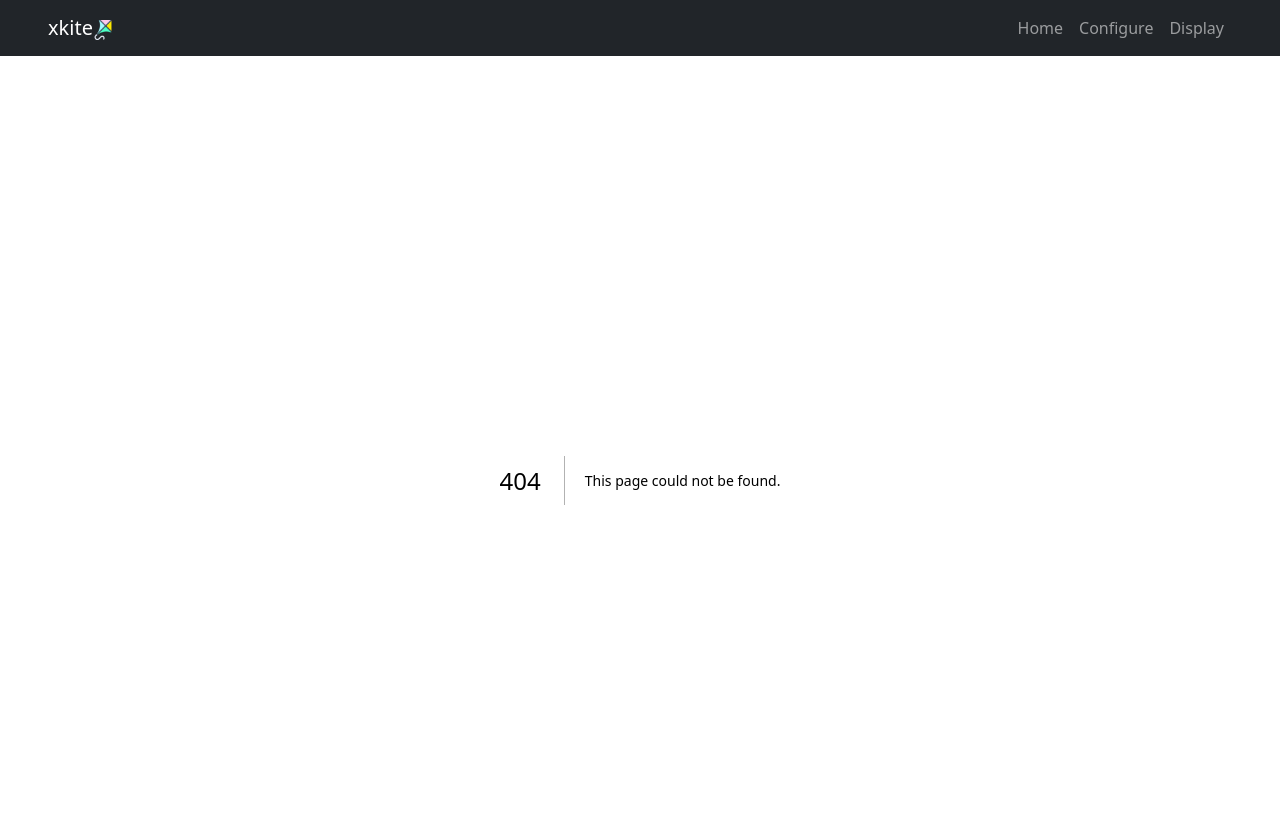
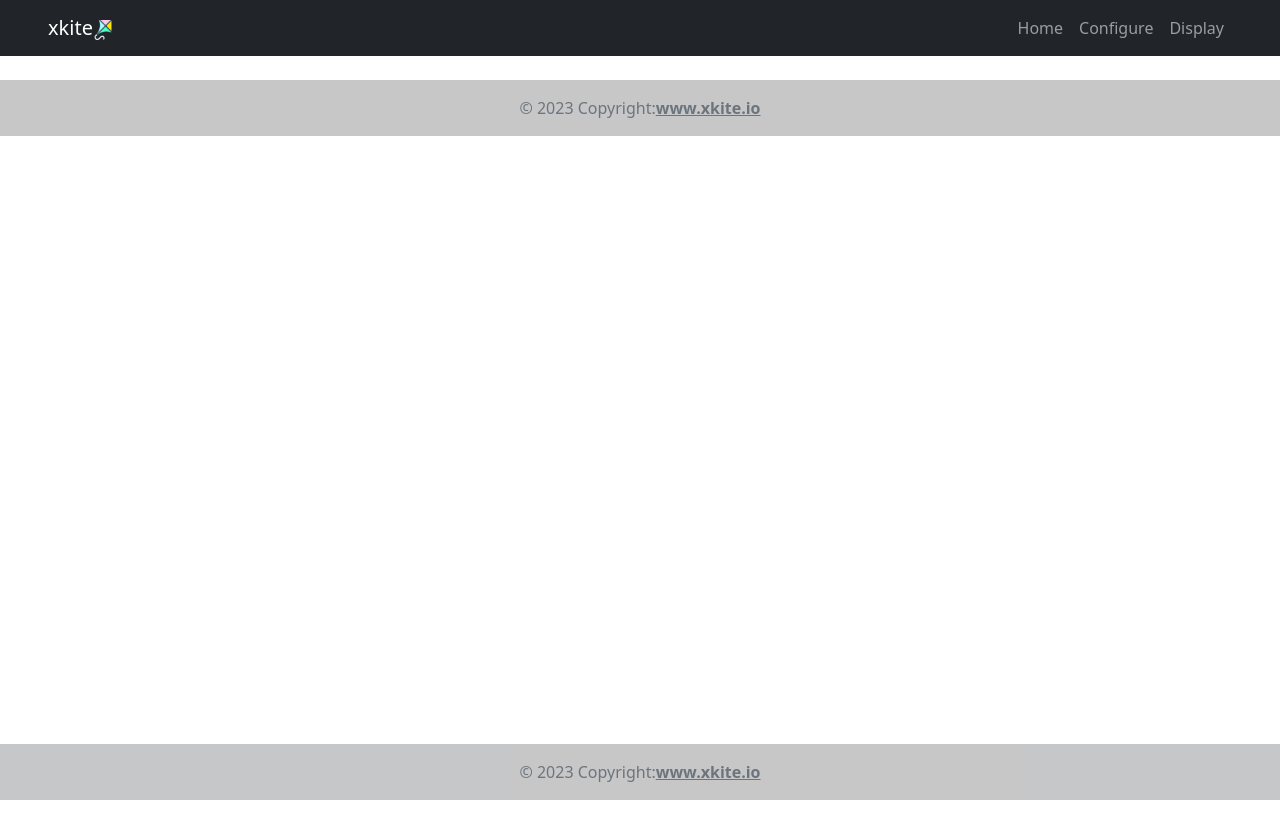
Before and after one commit to oslabs-beta/xkite, a Next.js app: page /components/Footer in a window 1280 px wide. Before the commit this address had no page. Shown: the top 838 px of the page. After the commit the page ends 800 px from the top, so only its background shows below. Built offline with nearby package versions, Linux system fonts and the light colour scheme.

Commit message:
add navbar and footer

```diff
--- a/package.json
+++ b/package.json
@@ -13,7 +13,7 @@
     "build-spring": "mvn -f ./src/common/springApp clean package && mv ./src/common/springApp/target/*.jar ./src/common/kite/download/spring/app.jar",
     "next-dev": "next dev",
     "dev:6662": "next dev -p 6662",
-    "dev": "concurrently \"open http://localhost:3000\" \"npm run dev:6662\" \"next dev\"",
+    "dev": "concurrently \"npm run dev:6662\" \"next dev\" \"open http://localhost:3000\"",
     "build": "next build",
     "start": "next start",
     "lint": "next lint"
@@ -40,6 +40,7 @@
     "concurrently": "^7.6.0",
     "eslint": "8.34.0",
     "eslint-config-next": "13.0.6",
+    "mdb-react-ui-kit": "^5.1.0",
     "next": "13.0.6",
     "react": "18.2.0",
     "react-bootstrap": "^2.7.2",
--- a/src/pages/_document.tsx
+++ b/src/pages/_document.tsx
@@ -1,8 +1,6 @@
 import { Html, Head, Main, NextScript } from 'next/document';
-import Image from 'next/image';
-import Container from 'react-bootstrap/Container';
-import Nav from 'react-bootstrap/Nav';
-import Navbar from 'react-bootstrap/Navbar';
+import NavBar from './components/NavBar';
+import Footer from './components/Footer';
 
 export default function Document() {
   return (
@@ -10,34 +8,15 @@ export default function Document() {
       <Head />
       <body>
         <header>
-          <Navbar
-            bg='dark'
-            variant='dark'
-            sticky='top'
-            className='px-5 justify-content-between'
-          >
-            <Navbar.Brand href='https://github.com/oslabs-beta/xkite'>
-              xkite
-              <Image
-                src='/favicon-32x32.png'
-                alt='kite'
-                height={20}
-                width={20}
-              />
-            </Navbar.Brand>
-            <Nav>
-              <Nav.Link href='/'>Home</Nav.Link>
-              <Nav.Link href='/setup'>Configure</Nav.Link>
-              <Nav.Link href='http://localhost:6662/display'>Display</Nav.Link>
-            </Nav>
-          </Navbar>
+          <NavBar />
         </header>
         <br />
         <Main />
         <NextScript />
+        <footer className='fixed-bottom'>
+          <Footer />
+        </footer>
       </body>
     </Html>
   );
 }
-// style={{ width: '100vh' }}
-// className='justify-content-between'
--- /dev/null
+++ b/src/pages/components/Footer.tsx
@@ -0,0 +1,18 @@
+import React from 'react';
+import { MDBFooter } from 'mdb-react-ui-kit';
+
+export default function Footer() {
+  return (
+    <MDBFooter bgColor='light' className='text-center text-lg-start text-muted'>
+      <div
+        className='text-center p-3'
+        style={{ backgroundColor: 'rgba(0, 0, 0, 0.2)' }}
+      >
+        © 2023 Copyright:
+        <a className='text-reset fw-bold' href='https:www.xkite.io'>
+          www.xkite.io
+        </a>
+      </div>
+    </MDBFooter>
+  );
+}
--- /dev/null
+++ b/src/pages/components/NavBar.tsx
@@ -0,0 +1,24 @@
+import Image from 'next/image';
+import Nav from 'react-bootstrap/Nav';
+import Navbar from 'react-bootstrap/Navbar';
+
+export default function NavBar() {
+  return (
+    <Navbar
+      bg='dark'
+      variant='dark'
+      sticky='top'
+      className='px-5 justify-content-between'
+    >
+      <Navbar.Brand href='https://github.com/oslabs-beta/xkite'>
+        xkite
+        <Image src='/favicon-32x32.png' alt='kite' height={20} width={20} />
+      </Navbar.Brand>
+      <Nav>
+        <Nav.Link href='/'>Home</Nav.Link>
+        <Nav.Link href='/setup'>Configure</Nav.Link>
+        <Nav.Link href='http://localhost:6662/display'>Display</Nav.Link>
+      </Nav>
+    </Navbar>
+  );
+}
```
Also changed, not shown: 1 other file (tests, documents, lock files or other folders).
